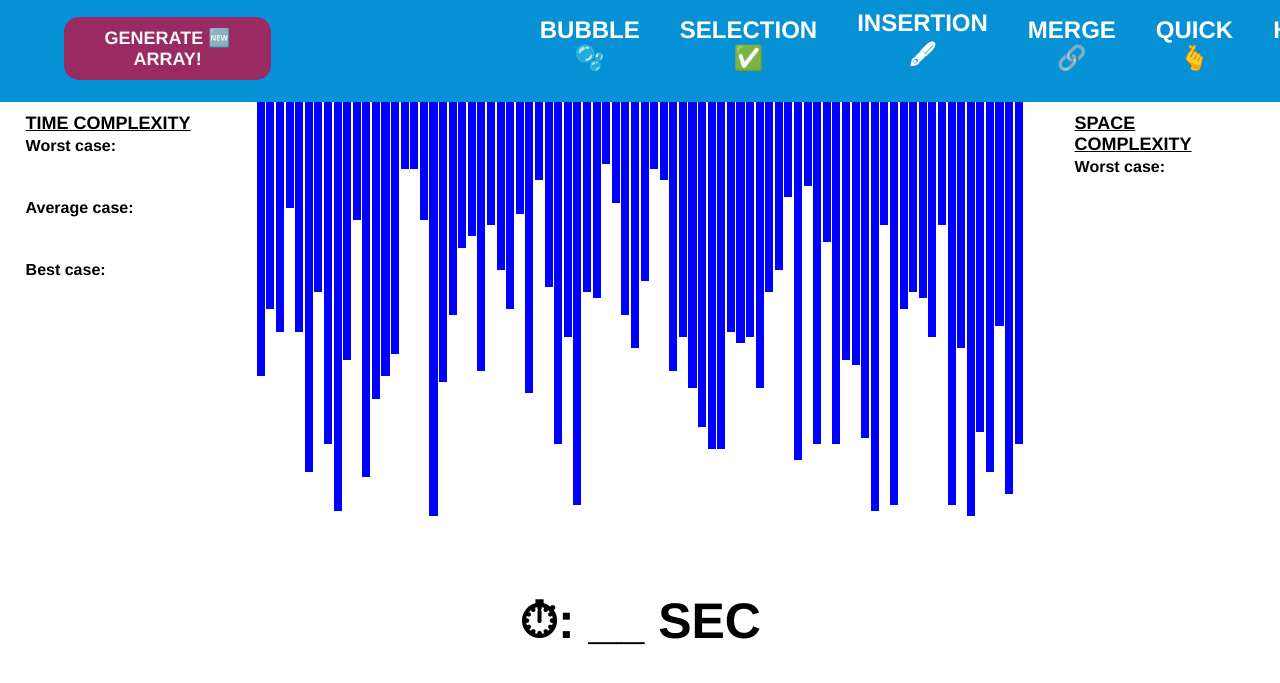
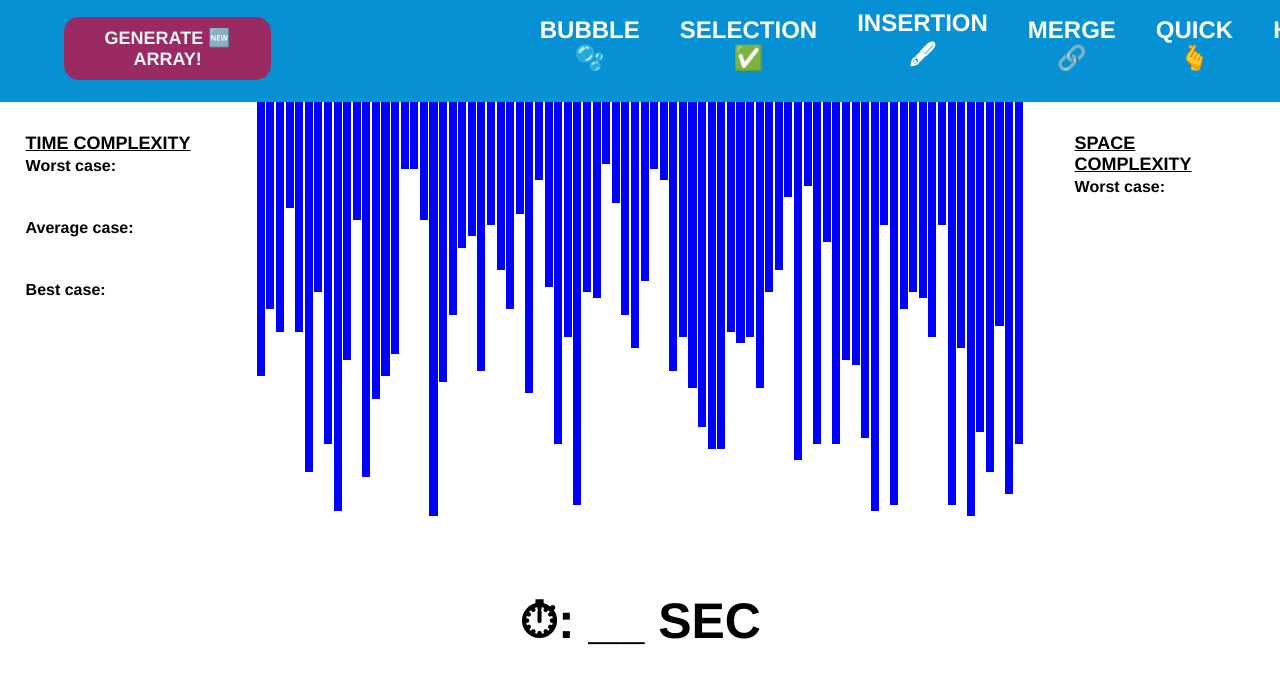
Before and after one commit to TOJIZENN/Sorting-visualizer, a plain HTML site: page index.html in a window 1280 px wide. Shown: the part 111-794 px from the top of the page. Drawn offline with Linux system fonts and the light colour scheme.

Commit message:
Update index.html

```diff
--- a/index.html
+++ b/index.html
@@ -45,7 +45,7 @@
 
     <section>
         <div id="Info_Cont1">
-            <h3 style="margin-top: -40px;">TIME COMPLEXITY</h3>
+            <h3 style="margin-top: -20px;">TIME COMPLEXITY</h3>
             <div class="Complexity_Containers" id="Time_Complexity_Types_Container">
                 <div class="Pair_Definitions">
                     <p class="Sub_Heading">Worst case:</p>
@@ -65,7 +65,7 @@
         <div id="array_container"></div>
 
         <div id="Info_Cont2">
-            <h3 style="margin-left: 25px; margin-top: -40px;">SPACE COMPLEXITY</h3>
+            <h3 style="margin-left: 25px; margin-top: -20px;">SPACE COMPLEXITY</h3>
             <div class="Complexity_Containers" id="Space_Complexity_Types_Container">
                 <div class="Pair_Definitions">
                     <p class="Sub_Heading" style="margin-left: 25px;">Worst case:</p>
```
